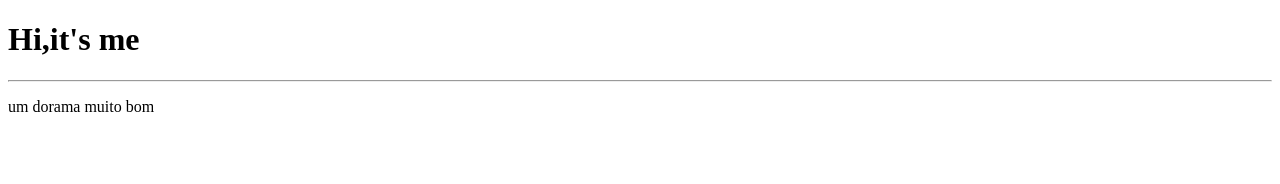
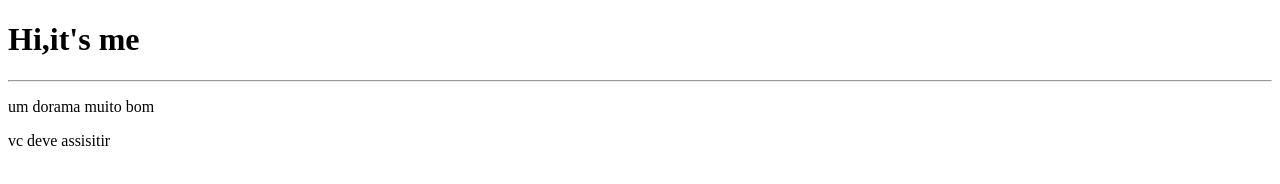
Before and after one commit to iCarolinaCh/Ola-Mundo, a plain HTML site: page Site-exemplo/index.html in a window 1280 px wide. Drawn offline with Linux system fonts and the light colour scheme.

Commit message:
adiconei um paragrafo

```diff
--- a/Site-exemplo/index.html
+++ b/Site-exemplo/index.html
@@ -10,6 +10,7 @@
     <h1>Hi,it's me</h1>
     <hr>
     <p>um dorama muito bom</p>
+    <p>vc deve assisitir</p>
 
 
 </body>
```
